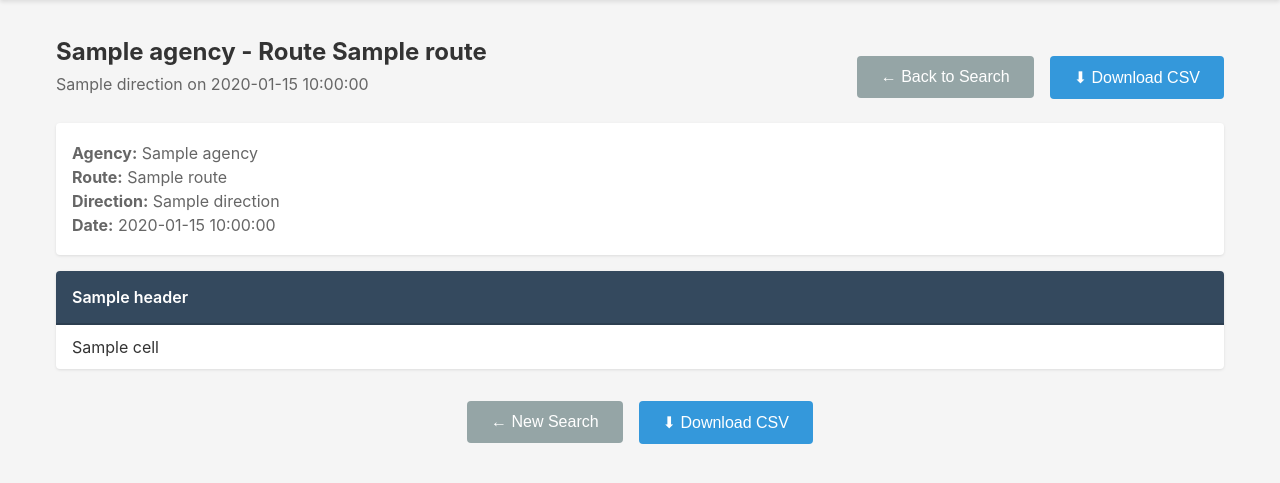
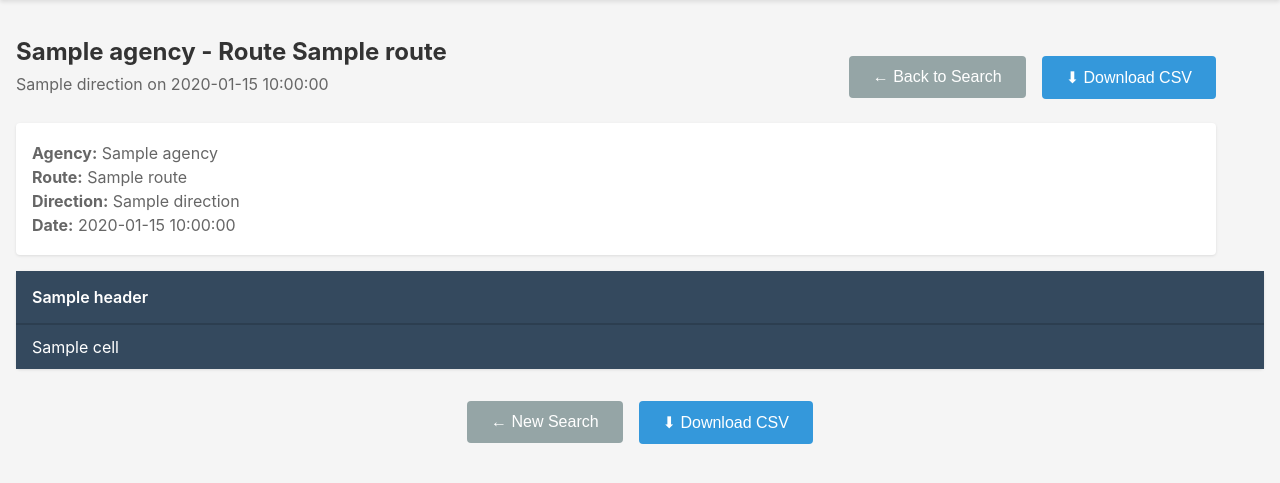
Before and after one commit to dkhl65/gtfs-local, a Flask app: template templates/timetable.html in a window 1280 px wide. Shown: the part 83-566 px from the top of the page. Run offline with Flask 3, Linux system fonts and the light colour scheme; the template is opened without the code that fills it: most values are stand-ins (such as "Sample title", 1, 10 or a date in 2020).

Commit message:
Make timetable titles sticky
Timetable header row and leftmost column stick to the page when scrolling down and right

```diff
--- a/static/base.css
+++ b/static/base.css
@@ -23,7 +23,6 @@ header h1 {
 }
 
 .container {
-    max-width: 1200px;
     margin: 2rem auto;
     padding: 0 1rem;
 }
--- a/static/timetable.css
+++ b/static/timetable.css
@@ -1,3 +1,7 @@
+.timetable-container {
+    max-width: 1200px;
+}
+
 .route-title {
     margin: 0 0 0.5rem 0;
 }
@@ -15,3 +19,35 @@
     margin-top: 2rem;
     justify-content: center;
 }
+
+.table-container {
+    display: block;
+}
+
+table {
+    max-height: 100vh;
+    max-width: 100vw;
+    overflow: auto;
+}
+
+thead {
+    position: sticky;
+    top: 0;
+    z-index: 10;
+}
+
+th:first-child, td:first-child {
+    position: sticky;
+    left: 0;
+    z-index: 9;
+    background-color: #34495e;
+    color: white;
+}
+
+tr:hover td:first-child {
+    background-color: #2c3e50;
+}
+
+th:first-child {
+    z-index: 11;
+}
--- a/templates/timetable.html
+++ b/templates/timetable.html
@@ -4,7 +4,7 @@
 
 {% block content %}
 <link rel="stylesheet" href="{{ url_for('static', filename='timetable.css') }}">
-
+<div class="timetable-container">
     <div class="timetable-header">
         <div>
             <h2 class="route-title">{{ agency }} - Route {{ route }}</h2>
@@ -22,8 +22,10 @@
         <p><strong>Direction:</strong> {{ direction }}</p>
         <p><strong>Date:</strong> {{ date }}</p>
     </div>
+</div>
 
 {% if headers and rows %}
+<div class="table-container">
 <table>
     <thead>
         <tr>
@@ -42,6 +44,7 @@
         {% endfor %}
     </tbody>
 </table>
+</div>
 
 <div class="actions new-search-div">
     <a href="/" class="button-link"><button class="secondary">← New Search</button></a>
```
Lines whose indentation alone changed are shown as unchanged.
